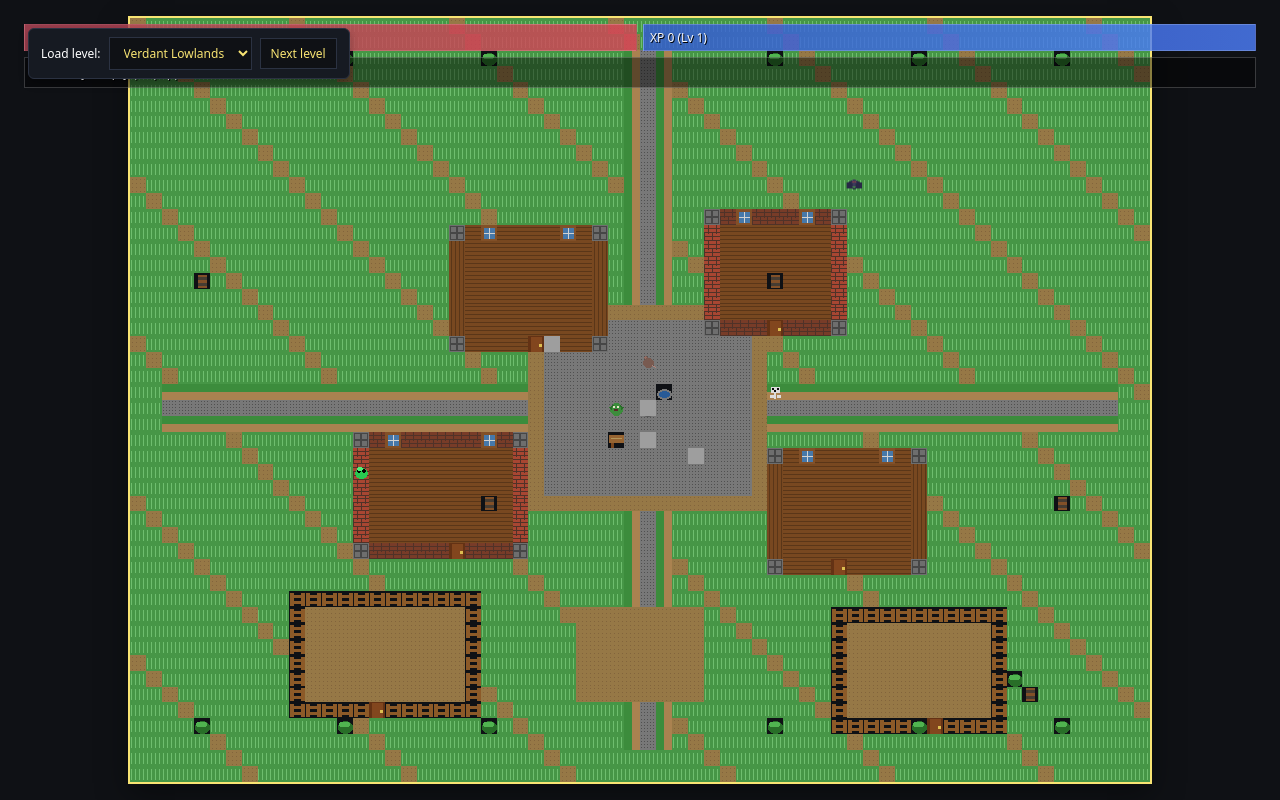
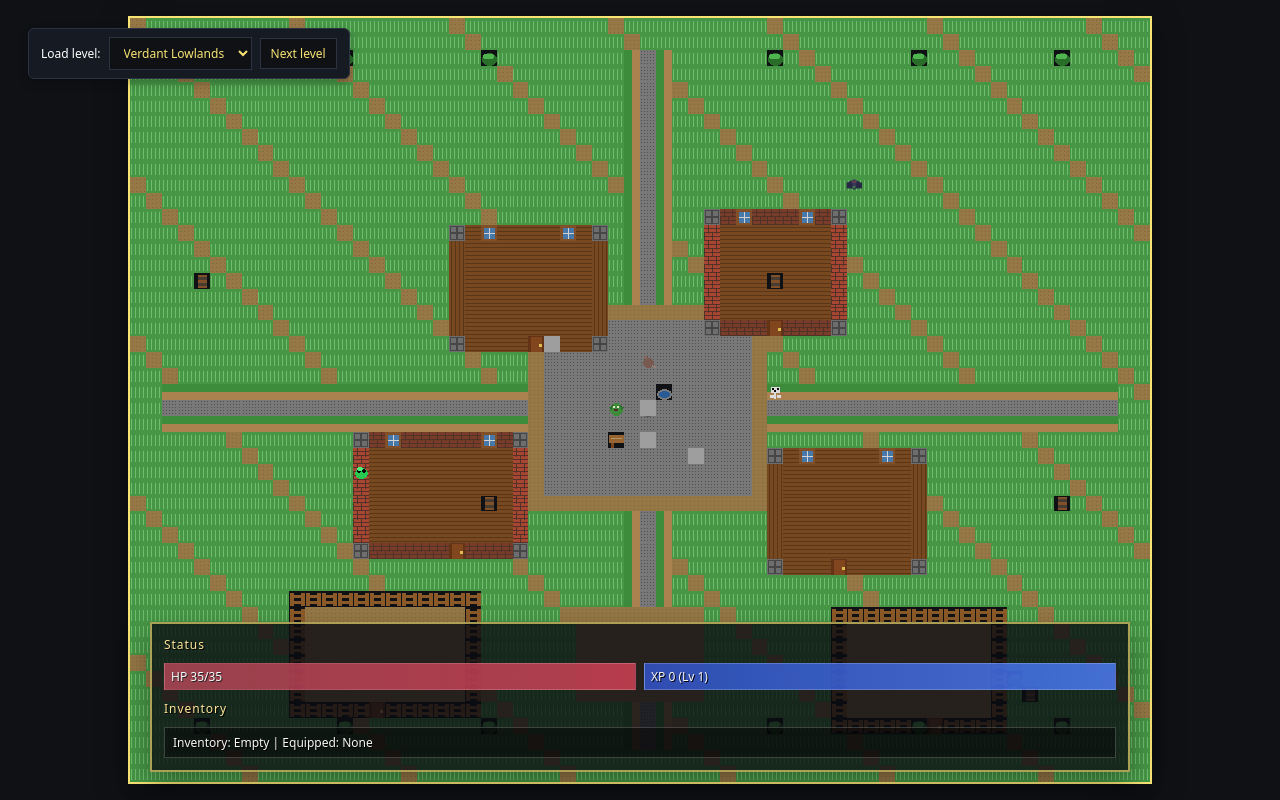
Before and after one commit to rhicksrad/rpg, a website built with Vite: page index.html in a window 1280 px wide. Built offline with nearby package versions, Linux system fonts and the light colour scheme; animation ran at ten frames a second.

Commit message:
Organize HUD layout

```diff
--- a/src/hud.ts
+++ b/src/hud.ts
@@ -11,6 +11,13 @@ export function createHud(): HudElements {
   const container = document.createElement('div');
   container.className = 'hud-overlay';
 
+  const panel = document.createElement('div');
+  panel.className = 'hud-panel';
+
+  const statusHeader = document.createElement('div');
+  statusHeader.className = 'hud-section-title';
+  statusHeader.textContent = 'Status';
+
   const hpBar = document.createElement('div');
   hpBar.className = 'hud-bar hp';
 
@@ -18,15 +25,22 @@ export function createHud(): HudElements {
   xpBar.className = 'hud-bar xp';
 
   const barWrapper = document.createElement('div');
-  barWrapper.className = 'hud-bars';
+  barWrapper.className = 'hud-row hud-bars';
   barWrapper.appendChild(hpBar);
   barWrapper.appendChild(xpBar);
+
+  const inventoryHeader = document.createElement('div');
+  inventoryHeader.className = 'hud-section-title';
+  inventoryHeader.textContent = 'Inventory';
 
   const inventory = document.createElement('div');
   inventory.className = 'hud-inventory';
 
-  container.appendChild(barWrapper);
-  container.appendChild(inventory);
+  panel.appendChild(statusHeader);
+  panel.appendChild(barWrapper);
+  panel.appendChild(inventoryHeader);
+  panel.appendChild(inventory);
+  container.appendChild(panel);
 
   return {
     container,
--- a/src/style.css
+++ b/src/style.css
@@ -78,21 +78,43 @@ canvas {
 
 .hud-overlay {
   position: absolute;
-  top: 8px;
-  left: 8px;
-  right: 8px;
+  left: 12px;
+  right: 12px;
+  bottom: 12px;
   display: flex;
-  flex-direction: column;
-  gap: 6px;
+  justify-content: center;
   color: #f7f7f7;
   text-shadow: 1px 1px 0 #000;
   font-size: 12px;
   pointer-events: none;
+  z-index: 1;
+}
+
+.hud-panel {
+  width: min(980px, 100%);
+  background: rgba(10, 12, 18, 0.8);
+  border: 2px solid rgba(248, 228, 115, 0.65);
+  box-shadow: 0 12px 28px rgba(0, 0, 0, 0.35);
+  padding: 12px;
+  display: flex;
+  flex-direction: column;
+  gap: 10px;
+  pointer-events: none;
+}
+
+.hud-section-title {
+  letter-spacing: 0.08em;
+  color: #ffe799;
+}
+
+.hud-row {
+  display: grid;
+  grid-template-columns: repeat(auto-fit, minmax(180px, 1fr));
+  gap: 8px;
 }
 
 .hud-bars {
-  display: flex;
-  gap: 6px;
+  align-items: stretch;
 }
 
 .hud-bar {
```
